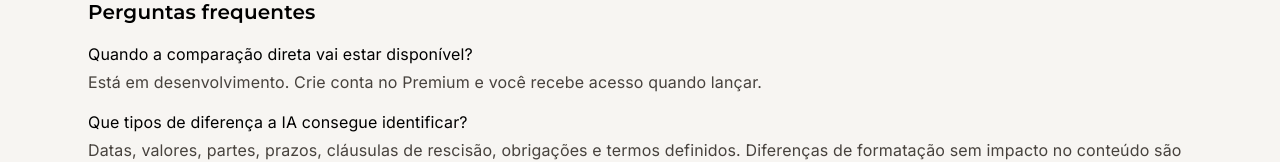
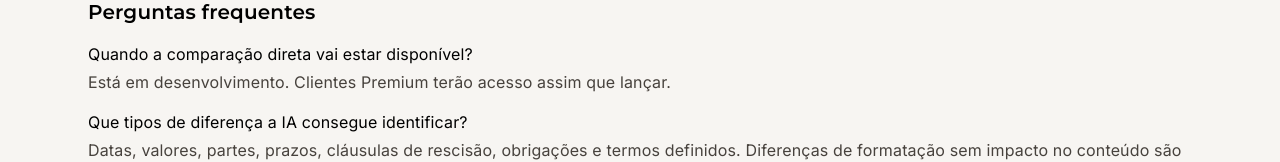
Before and after one commit to marcobrit0/chat-pdf, a Next.js app: page /comparar-pdfs in a window 1280 px wide. Shown: the part 872-1034 px from the top of the page. Built offline with nearby package versions, Linux system fonts and the light colour scheme; no server answers.

Commit message:
fix: soften comparar-pdfs notification promise

```diff
--- a/app/(marketing)/comparar-pdfs/page.tsx
+++ b/app/(marketing)/comparar-pdfs/page.tsx
@@ -56,7 +56,7 @@ export default function CompararPdfsPage() {
           <div>
             <dt className="font-medium text-midnight-ink">Quando a comparação direta vai estar disponível?</dt>
             <dd className="mt-1 text-charcoal-text">
-              Está em desenvolvimento. Crie conta no Premium e você recebe acesso quando lançar.
+              Está em desenvolvimento. Clientes Premium terão acesso assim que lançar.
             </dd>
           </div>
           <div>
```
